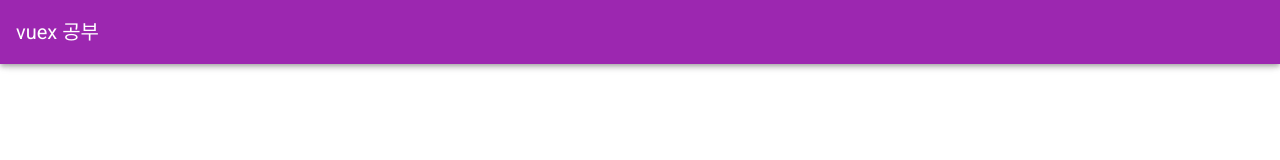
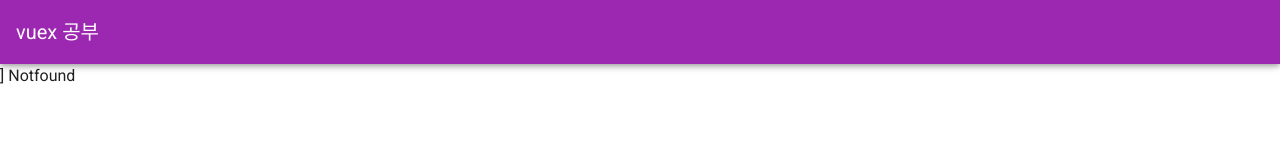
Before and after one commit to choisungwook/vuex-study, a Vue app: page / in a window 1280 px wide. Shown: the top 160 px of the page. Built offline with nearby package versions, Linux system fonts and the light colour scheme.

Commit message:
not found

```diff
--- a/src/router/index.js
+++ b/src/router/index.js
@@ -16,6 +16,10 @@
     // this generates a separate chunk (about.[hash].js) for this route
     // which is lazy-loaded when the route is visited.
     component: () => import(/* webpackChunkName: "about" */ '../views/Users.vue')
+  },
+  {
+    path: "*",
+    component: () => import(/* webpackChunkName: "about" */ '../views/Notfound.vue')
   }
 ]
 
--- /dev/null
+++ b/src/views/Notfound.vue
@@ -0,0 +1,15 @@
+<template>
+  <div class="Notfound">]
+      Notfound
+  </div>
+</template>
+
+<script>
+export default {
+
+}
+</script>
+
+<style>
+
+</style>
```
